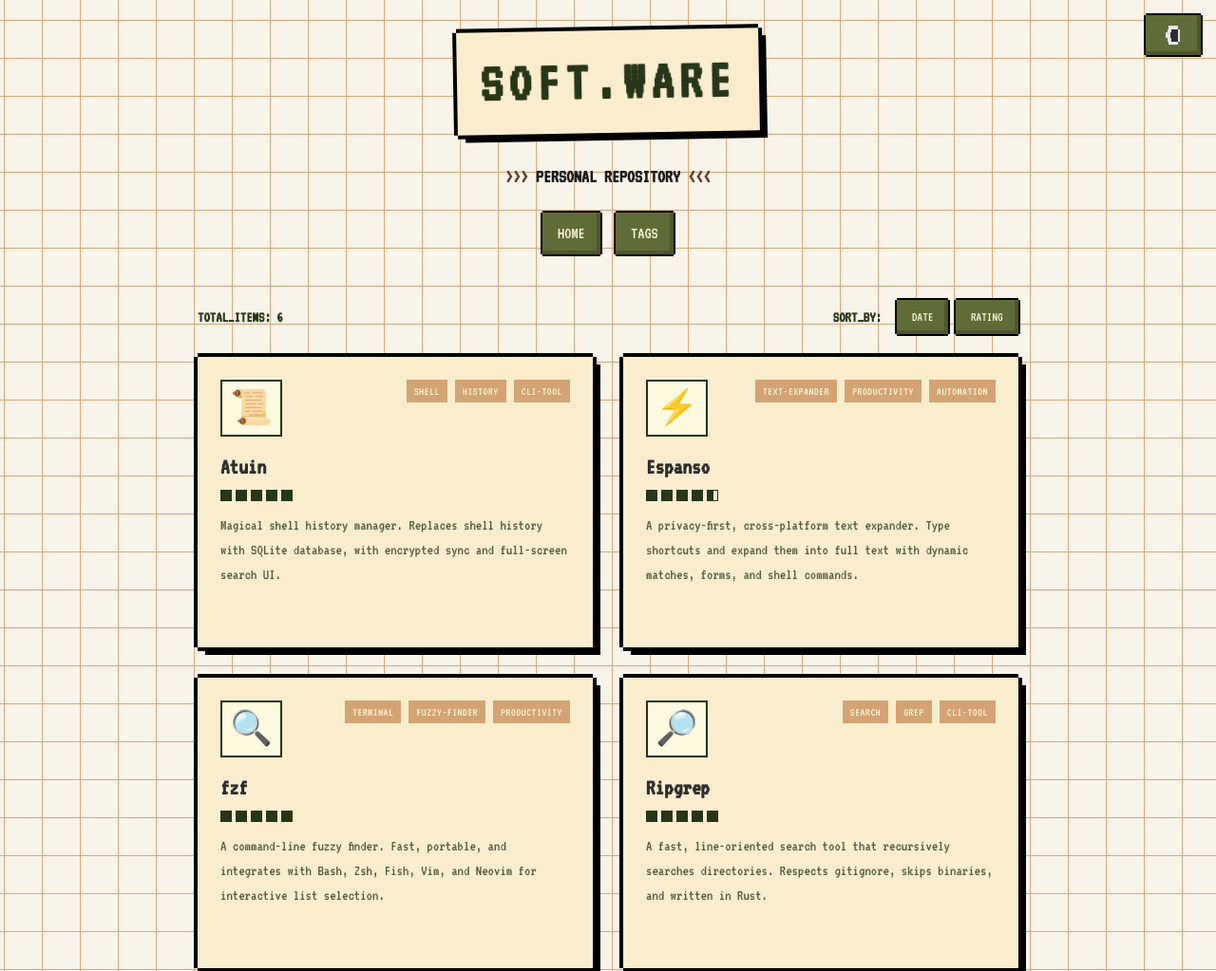
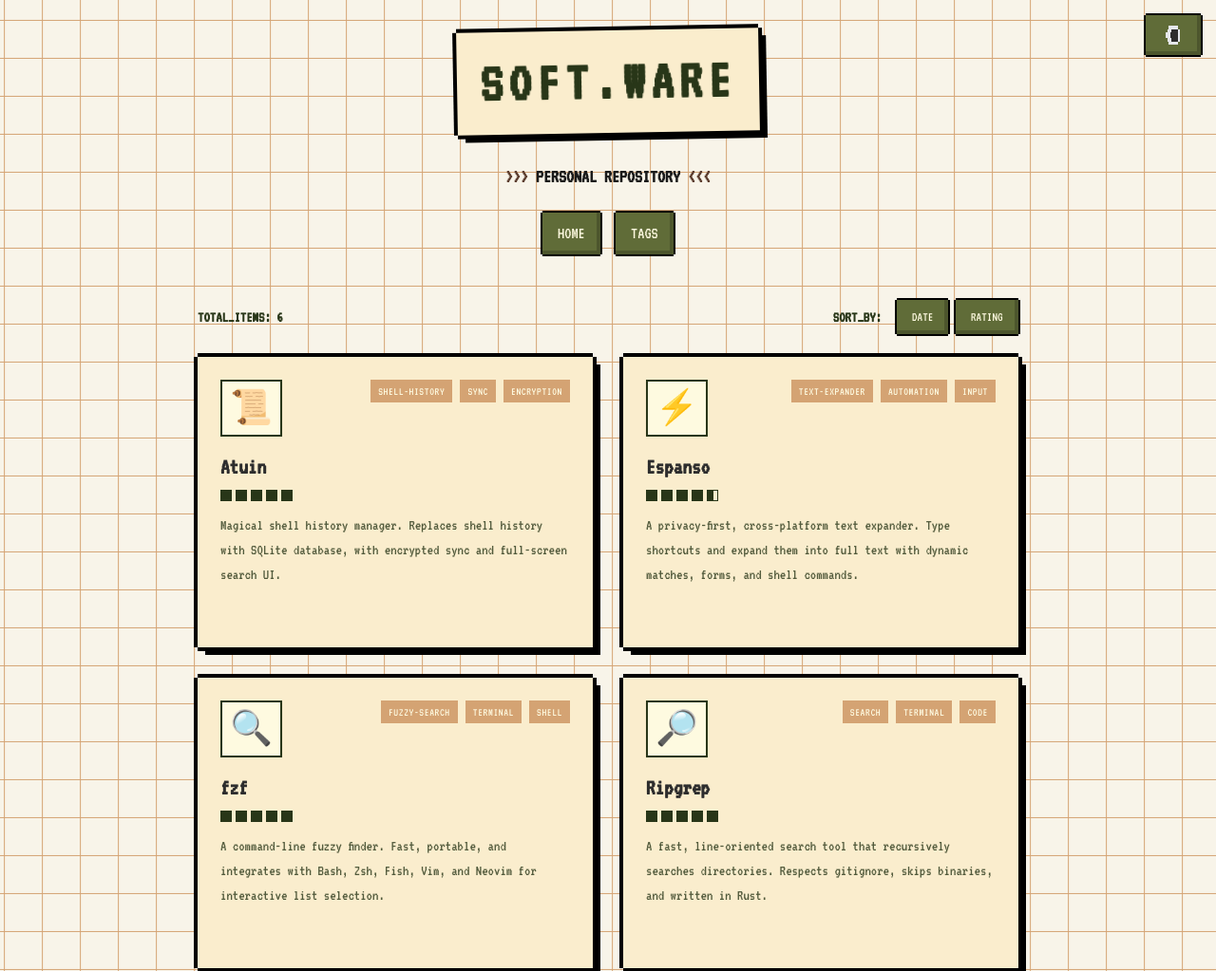
Before and after one commit to Horldsence/Horldsence.github.io, an Astro site: page / in a window 1280 px wide. Shown: the top 1023 px of the page at 95% size. Built offline with nearby package versions, Linux system fonts and the light colour scheme; Astro itself is replaced by a stand-in of ours; a web font is replaced by a local one.

Commit message:
Simplify and optimize article tags to focus on main functionality

```diff
--- a/src/content/software/atuin.md
+++ b/src/content/software/atuin.md
@@ -4,7 +4,7 @@
 version: "18.11.0"
 pubDate: 2026-01-20
 rating: 5.0
-tags: ["shell", "history", "cli-tool", "rust", "encryption", "sync", "zsh", "bash", "fish", "developer-tools", "productivity"]
+tags: ["shell-history", "sync", "encryption"]
 repoUrl: "https://github.com/atuinsh/atuin"
 downloadUrl: "https://atuin.sh/"
 icon: "📜"
--- a/src/content/software/espanso.md
+++ b/src/content/software/espanso.md
@@ -4,7 +4,7 @@
 version: "2.3.0"
 pubDate: 2026-01-20
 rating: 4.5
-tags: ["text-expander", "productivity", "automation", "cross-platform", "rust", "privacy", "cli-tool", "developer-tools"]
+tags: ["text-expander", "automation", "input"]
 repoUrl: "https://github.com/espanso/espanso"
 downloadUrl: "https://espanso.org/install/"
 icon: "⚡"
--- a/src/content/software/fzf.md
+++ b/src/content/software/fzf.md
@@ -4,7 +4,7 @@
 version: "0.56.3"
 pubDate: 2026-01-20
 rating: 5.0
-tags: ["terminal", "fuzzy-finder", "productivity", "cli-tool", "shell-integration", "developer-tools", "search", "vim", "neovim"]
+tags: ["fuzzy-search", "terminal", "shell"]
 repoUrl: "https://github.com/junegunn/fzf"
 downloadUrl: "https://github.com/junegunn/fzf/releases"
 icon: "🔍"
--- a/src/content/software/ripgrep.md
+++ b/src/content/software/ripgrep.md
@@ -4,7 +4,7 @@
 version: "14.1.1"
 pubDate: 2026-01-20
 rating: 5.0
-tags: ["search", "grep", "cli-tool", "terminal", "developer-tools", "productivity", "rust", "regex"]
+tags: ["search", "terminal", "code"]
 repoUrl: "https://github.com/BurntSushi/ripgrep"
 downloadUrl: "https://github.com/BurntSushi/ripgrep/releases"
 icon: "🔎"
--- a/src/content/software/sqlit.md
+++ b/src/content/software/sqlit.md
@@ -4,7 +4,7 @@
 version: "1.0.1"
 pubDate: 2025-12-19
 rating: 4.0
-tags: ["sql", "tui", "database-tool", "python", "postgresql", "mysql", "sqlite", "developer-tools", "cli-tool", "terminal"]
+tags: ["database", "terminal", "sql"]
 repoUrl: "https://github.com/Maxteabag/sqlit"
 downloadUrl: "https://pypi.org/project/sqlit-tui/"
 icon: "📼"
--- a/src/content/software/w3m.md
+++ b/src/content/software/w3m.md
@@ -4,7 +4,7 @@
 version: "0.5.3"
 pubDate: 2025-12-19
 rating: 4.0
-tags: ["terminal", "browser", "text-browser", "cli", "web", "lightweight", "productivity"]
+tags: ["browser", "terminal", "web"]
 repoUrl: "https://github.com/tats/w3m"
 downloadUrl: "https://w3m.sourceforge.net/"
 icon: "🌐"
```
